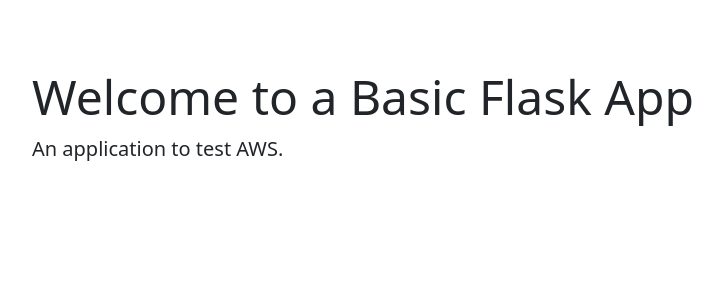
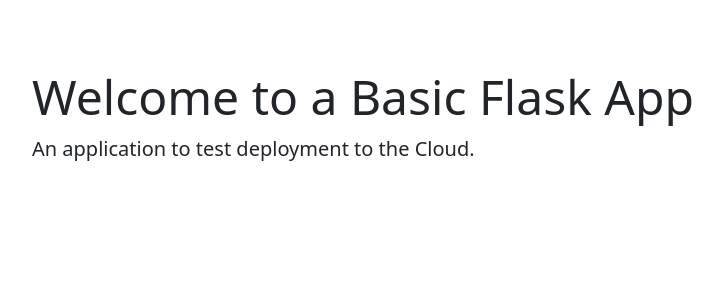
Before and after one commit to selflessstudios/Basic, a Flask app: page / in a window 1280 px wide. Shown: the part 74-374 px from the top of the page, without its empty margins (62-785 px from the left). Run offline with Flask 2, Linux system fonts and the light colour scheme.

Commit message:
Changed index.html description to cloud instead of AWS

```diff
--- a/templates/index.html
+++ b/templates/index.html
@@ -9,7 +9,7 @@
         Welcome to a Basic Flask App
       </div>
       <div class="lead my-2">
-        An application to test AWS.
+        An application to test deployment to the Cloud.
       </div>
     </div
   </section>
```
